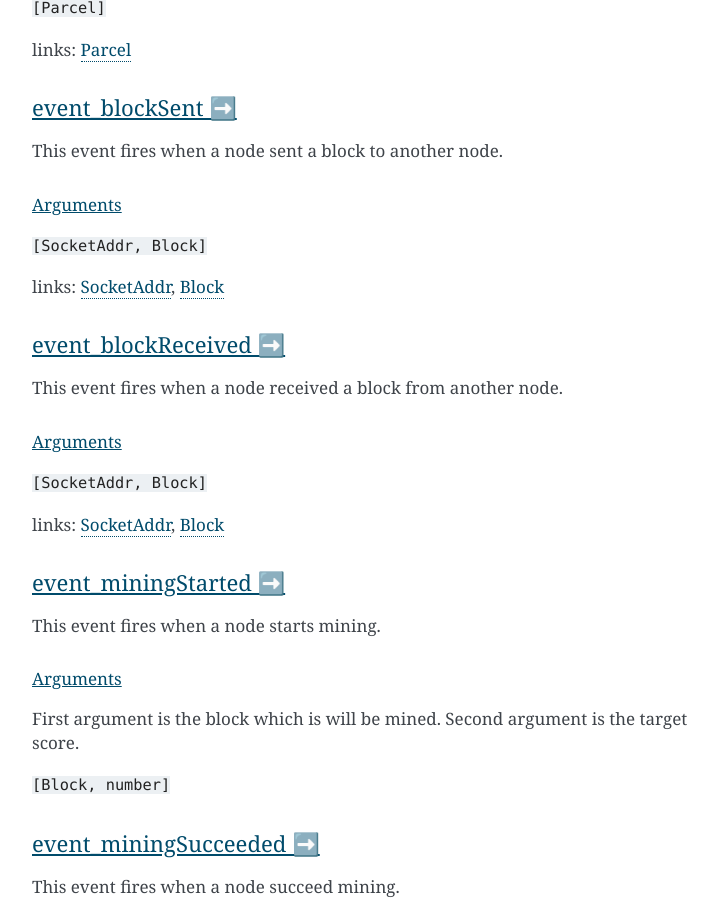
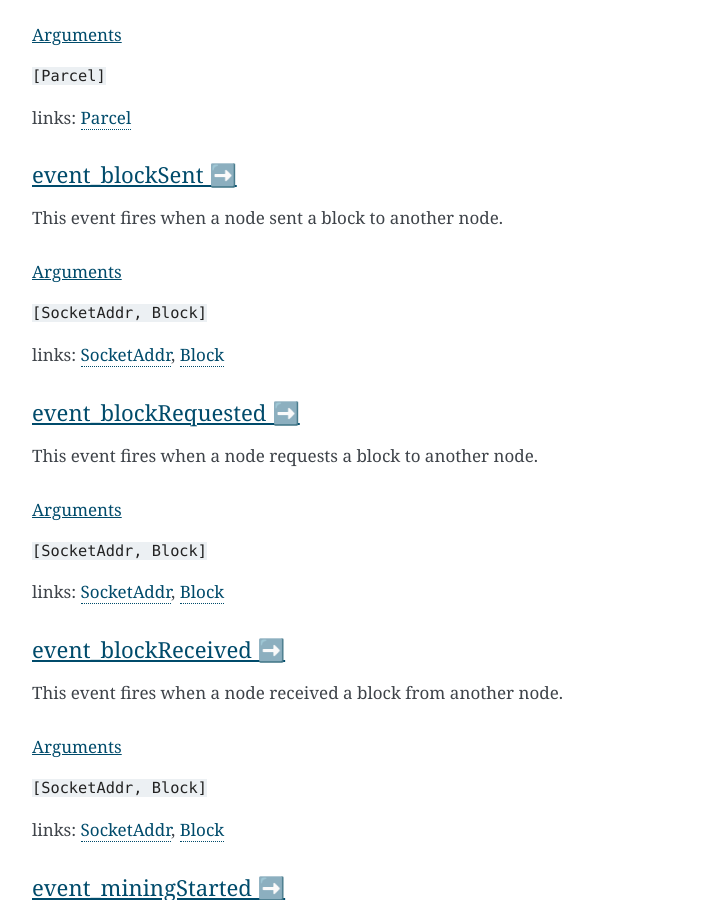
Before and after one commit to CodeChain-io/codechain-dashboard, a Sphinx documentation site: the page built from doc/source/index.rst, in a window 1280 px wide and 900 px high, scrolled down 9104 px. Shown: the whole window, without its empty margins (388-1104 px from the left). Built offline with Sphinx 7.4.7, drawn with Linux system fonts in a browser that asks for light colours; some of the changed text lies outside the part shown.

Commit message:
Add event_blockRequested

```diff
--- a/doc/source/index.rst
+++ b/doc/source/index.rst
@@ -392,6 +392,19 @@ Arguments
 links: :ref:`type-SocketAddr`, :ref:`type-Block`
 
 
+event_blockRequested ➡️
+------------------------
+
+This event fires when a node requests a block to another node.
+
+Arguments
+"""""""""
+
+``[SocketAddr, Block]``
+
+links: :ref:`type-SocketAddr`, :ref:`type-Block`
+
+
 event_blockReceived ➡️
 ------------------------
 
```
